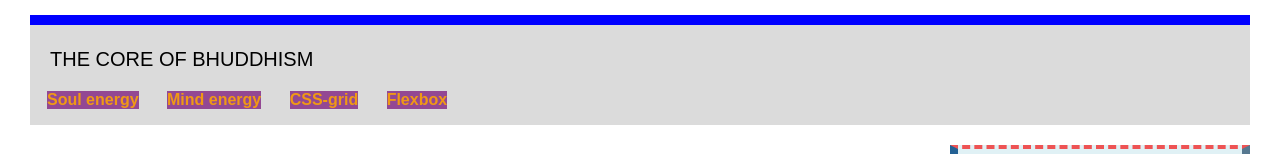
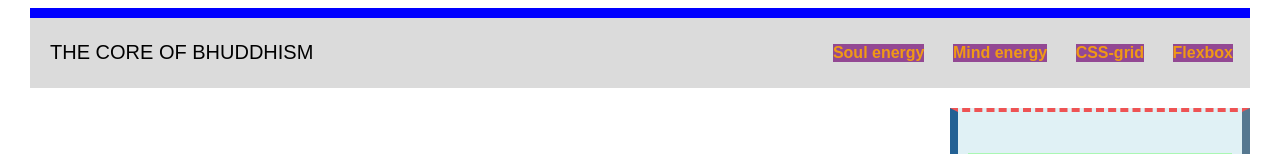
Before and after one commit to 0xgautamm/MyLearnings, a plain HTML site: page HTMLCSS/Layout/index.html in a window 1280 px wide. Shown: the top 154 px of the page. Drawn offline with Linux system fonts and the light colour scheme.

Commit message:
grid property applied on code

```diff
--- a/HTMLCSS/Layout/Style.css
+++ b/HTMLCSS/Layout/Style.css
@@ -13,7 +13,7 @@ margin:0px;} */
   background-color: rgb(219, 219, 219);
   /* padding-left: 12.53px; */
   padding: 10px 5px;
-  margin-top: 7px;
+  /* margin-top: 7px; */
 
   border-top: 10px solid blue;
 }
@@ -332,7 +332,7 @@ footer {
 
 /* flexbox  */
 
-/* .main-head {
+.main-head {
   display: flex;
   align-items: center;
   justify-content: space-between;
@@ -361,7 +361,7 @@ footer {
   margin-bottom: 5px;
 }
 
-.row {
+/* .row {
   display: flex;
   gap: 30px;
   align-items: flex-start;
@@ -374,7 +374,7 @@ article {
 aside {
   width: 300px;
   margin-top: 25px;
-} */
+}  */
 
 /* css grid */
 
@@ -385,8 +385,9 @@ aside {
   row-gap: 20px;
   align-items: start;
 }
+
 .main-head {
-  grid-column: 1 / -1;
+  grid-column: 1 /-1;
 }
 .article {
 }
@@ -395,5 +396,5 @@ aside {
 }
 
 .footer {
-  grid-column: 1 / -1;
+  grid-column: 1/-1;
 }
--- a/HTMLCSS/Layout/index.html
+++ b/HTMLCSS/Layout/index.html
@@ -149,7 +149,8 @@
       <footer>
         <p id="copyright">copyright &copy; 2022 for the sources</p>
       </footer>
+
+      <button>🎉like</button>
     </div>
-    <button>🎉like</button>
   </body>
 </html>
```
